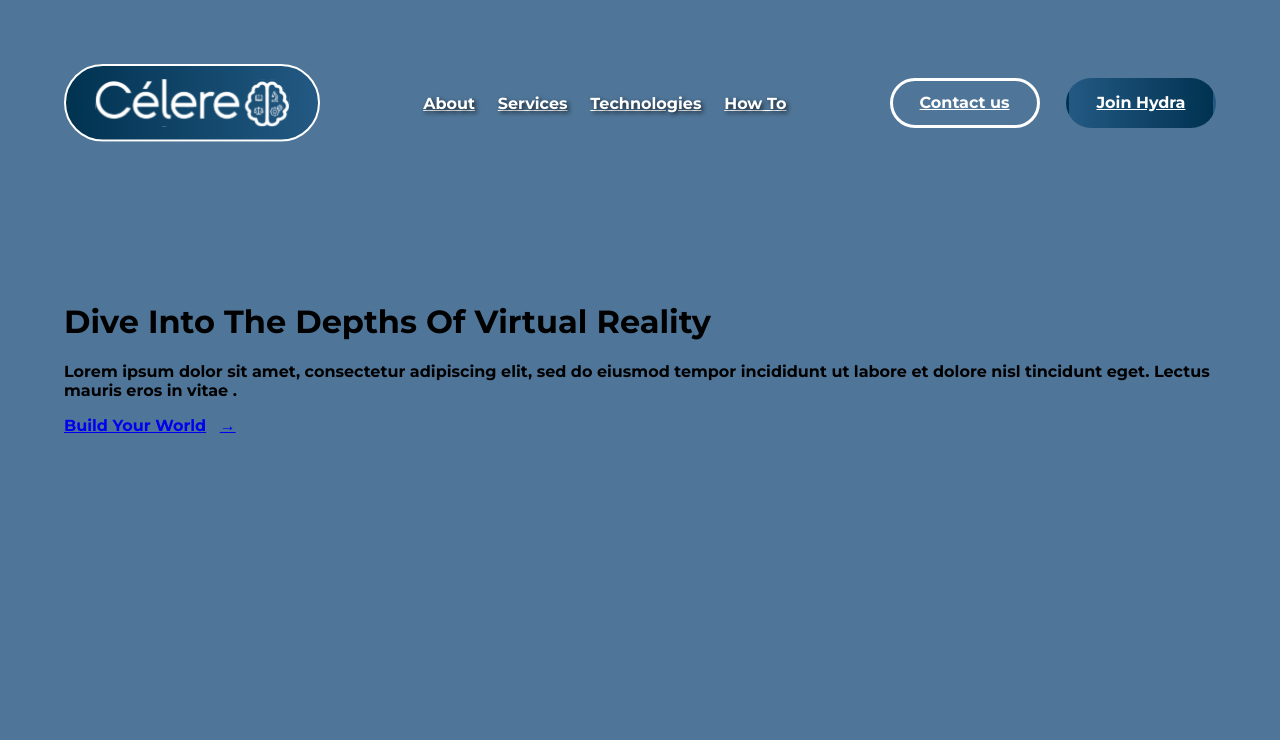
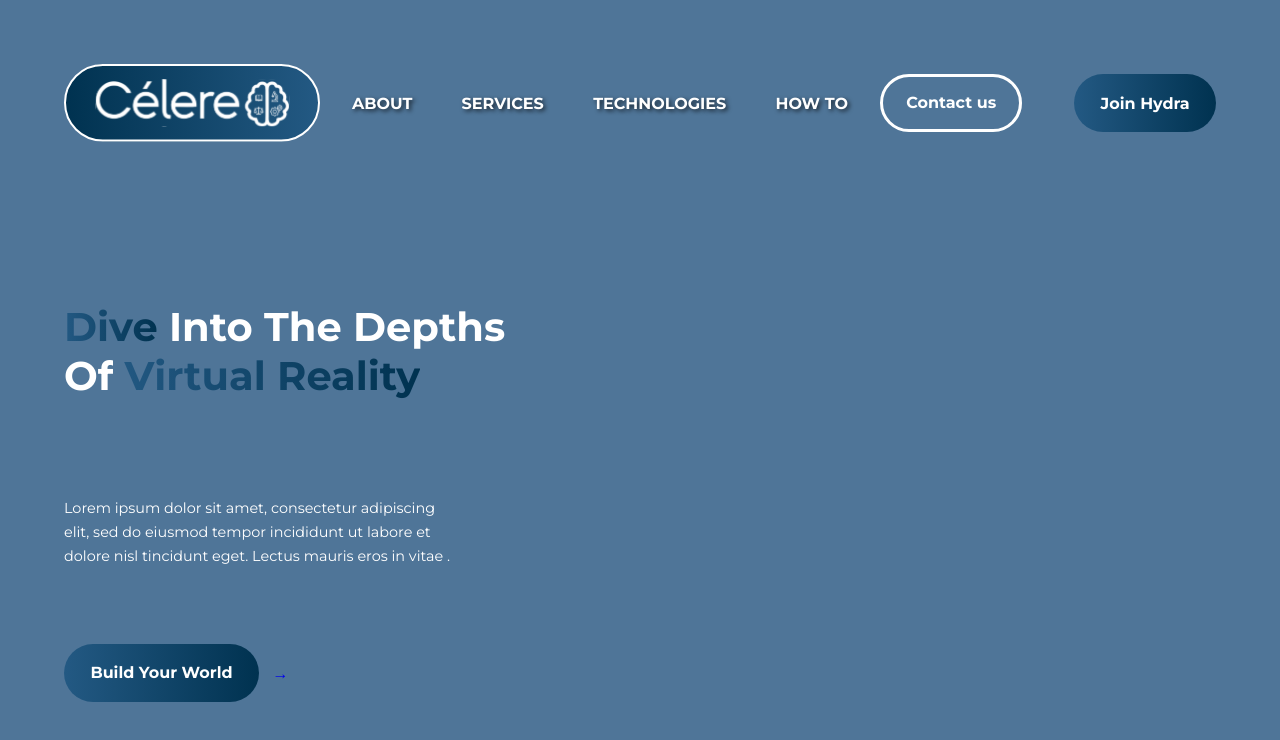
Before and after one commit to henriqueogs/celere_landing_page, a React (Vite) app: page / in a window 1280 px wide. Shown: the top 740 px of the page. Built offline with nearby package versions, Linux system fonts and the light colour scheme.

Commit message:
ajuste button

```diff
--- /dev/null
+++ b/src/components/ColoredHeading/index.tsx
@@ -0,0 +1,10 @@
+import { Heading } from "./styles";
+
+interface ColoredHeadingProps {
+    gradient?: boolean;
+    children: React.ReactNode;
+}
+
+export default function ColoredHeading({ gradient, children }: ColoredHeadingProps) {
+    return <Heading gradient={gradient ?? false}>{children}</Heading>
+}
--- /dev/null
+++ b/src/components/ColoredHeading/styles.tsx
@@ -0,0 +1,18 @@
+import styled from "styled-components";
+
+interface HeadingProps {
+    gradient?: boolean
+}
+
+const Heading = styled.h1<HeadingProps>`
+    display: inline;
+    font-size: 2.5rem;
+    background: ${({ gradient, theme }) => gradient
+        ? `linear-gradient(to right, ${theme.colors.primary} 0%, ${theme.colors.secondary} 100%)`
+        : theme.colors.text
+    };
+    background-clip: text;
+    color: transparent
+`
+
+export { Heading }
--- a/src/components/NavBar/index.tsx
+++ b/src/components/NavBar/index.tsx
@@ -6,16 +6,16 @@ export default function NavBar() {
         <img src="src\assets\celere_logo.svg" alt="Logo" />
 
         {/* MENU da navbar */}
-        <NavMenu width="22.7rem">
-            <NavLink href='#'>About</NavLink>
-            <NavLink href='#'>Services</NavLink>
-            <NavLink href='#'>Technologies</NavLink>
-            <NavLink href='#'>How To</NavLink>
+        <NavMenu width="31rem">
+            <NavLink href='#'>ABOUT</NavLink>
+            <NavLink href='#'>SERVICES</NavLink>
+            <NavLink href='#'>TECHNOLOGIES</NavLink>
+            <NavLink href='#'>HOW TO</NavLink>
         </NavMenu>
 
         {/* BUTTONS da navbar */}
 
-        <NavMenu width="20.4rem">
+        <NavMenu width="21rem">
             <NavButton border href='#'>Contact us</NavButton>
             <NavButton background href='#'>Join Hydra</NavButton>
         </NavMenu>
--- a/src/components/NavBar/styles.ts
+++ b/src/components/NavBar/styles.tsx
@@ -34,18 +34,15 @@ const NavLink = styled.a`
 `;
 
 const NavButton = styled.a<NavButtonProps>`
-    display: flex;
-    justify-content: center;
-    align-items: center;
-    width: 9rem;
-    height: 2.8rem;
+    display: inline;
+    padding: ${({ border }) => border ?  '1rem 1.45rem' : '1.2rem 1.65rem'};
     border-radius: 5rem;
-    border: ${({ border }) => border ? "0.2rem solid #FFF" : "0.2rem solid transparent"};
     background: ${({ background, theme }) =>
         background
             ? `linear-gradient(to right, ${theme.colors.primary} 0%, ${theme.colors.secondary} 100%)`
-            : ""
+            : 'transparent'
     };
+    border: ${({ border }) => border ? "0.2rem solid #FFF" : ""};
     color: ${({ theme }) => theme.colors.text}
 `
 
--- a/src/pages/LandingPage/index.tsx
+++ b/src/pages/LandingPage/index.tsx
@@ -1,21 +1,31 @@
+import ColoredHeading from "../../components/ColoredHeading"
 import MainContainer from "../../components/MainContainer"
 import NavBar from "../../components/NavBar"
+import { NavButton } from "../../components/NavBar/styles.tsx"
+import { Container, HeadingContainer, ParagraphContainer } from "./styles.tsx"
 
 export default function LandingPage() {
     return <MainContainer height="50rem">
-        {/* Área inicial (header + primeiro "bloco") */}
-        <div>
-            <NavBar />
-            <div>
-                <h1>Dive Into The Depths Of Virtual Reality</h1>
-                <p>Lorem ipsum dolor sit amet, consectetur adipiscing elit,
-                    sed do eiusmod tempor incididunt ut labore et dolore
-                    nisl tincidunt eget. Lectus mauris eros in vitae .</p>
-                <div>
-                    <a href='#'>Build Your World</a>&nbsp;&nbsp;&nbsp;
-                    <a href='#'>→</a>
-                </div>
+        <NavBar />
+
+        {/* Área inicial (primeiro "bloco") */}
+        <Container height="26.6rem">
+            <HeadingContainer>
+                <ColoredHeading gradient>Dive</ColoredHeading>
+                <ColoredHeading> Into The Depths Of</ColoredHeading>
+                <ColoredHeading gradient> Virtual Reality</ColoredHeading>
+            </HeadingContainer>
+
+            <ParagraphContainer>Lorem ipsum dolor sit amet, consectetur adipiscing elit,
+                sed do eiusmod tempor incididunt ut labore et dolore
+                nisl tincidunt eget. Lectus mauris eros in vitae .
+            </ParagraphContainer>
+
+            <div style={{ height: '4rem' }}>
+                <NavButton background href='#'>Build Your World</NavButton>&nbsp;&nbsp;&nbsp;
+                <a href='#'>→</a>
             </div>
-        </div>
+        </Container>
+
     </MainContainer>
 }
--- /dev/null
+++ b/src/pages/LandingPage/styles.tsx
@@ -0,0 +1,25 @@
+import styled from "styled-components";
+
+interface ContainerProps {
+    height?: string
+}
+
+const Container = styled.div<ContainerProps>`
+    display: flex;
+    flex-direction: column;
+    justify-content: space-between;
+    height: ${({ height }) => height}
+`
+
+const HeadingContainer = styled.div`
+    width: 28rem;
+`
+
+const ParagraphContainer = styled.div`
+    width: 25rem;
+    font-weight: normal;
+    font-size: 0.9rem;
+    line-height: 1.5rem;
+`
+
+export { Container, HeadingContainer, ParagraphContainer }
--- a/src/styles/global.ts
+++ b/src/styles/global.ts
@@ -4,7 +4,13 @@ const GlobalStyle = createGlobalStyle`
     body {
         margin: 0;
         font-family: "Montserrat", sans-serif;
-        font-weight: bold
+        font-weight: bold;
+
+        color: ${({ theme }) => theme.colors.text}
+    }
+
+    a {
+        text-decoration: none;
     }
 `
 
```
